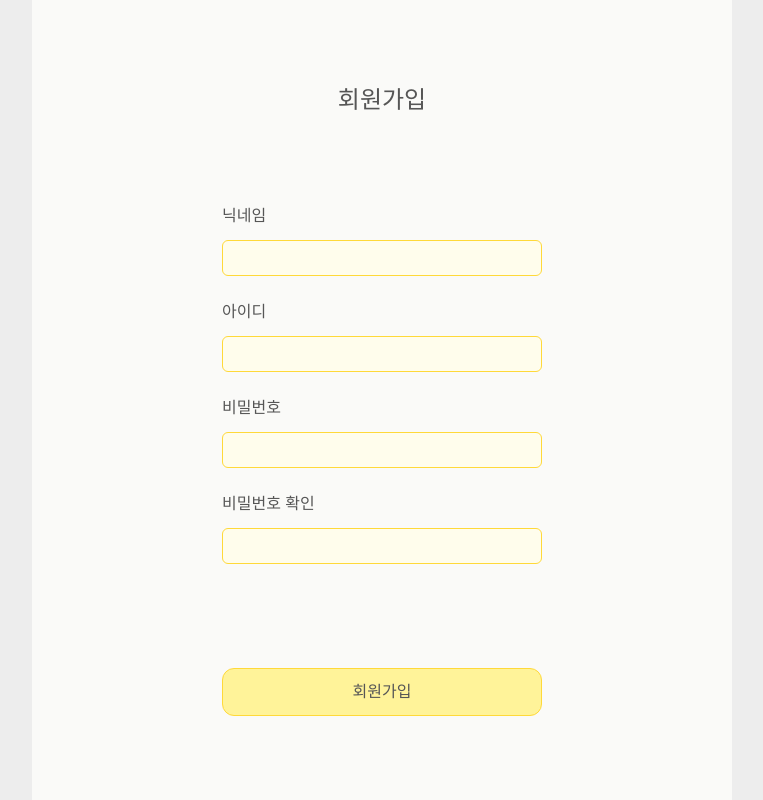
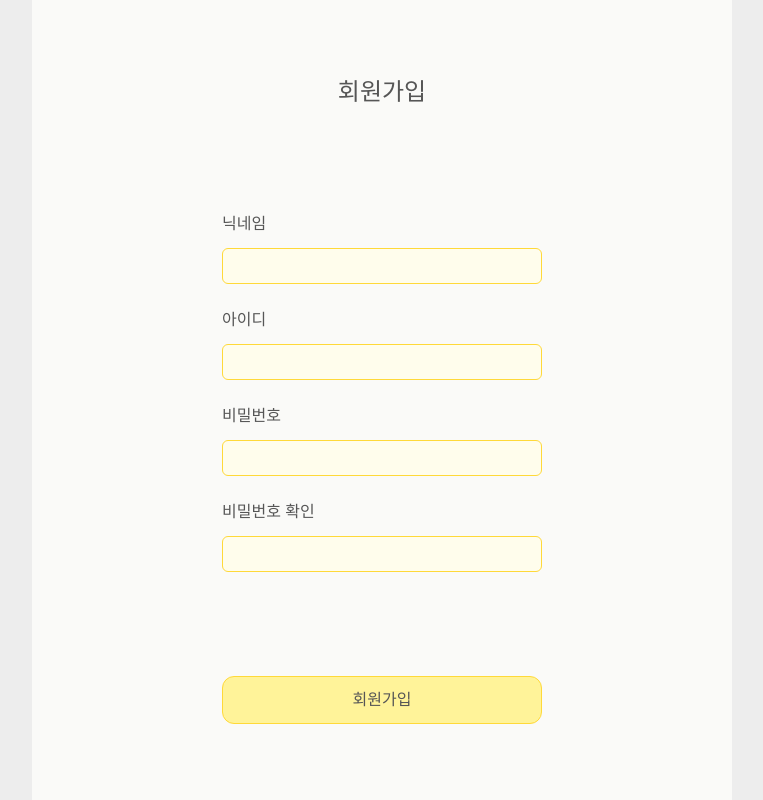
Before and after one commit to xuuwon/maeumgyeol, a Next.js app: page /sign-up in a window 1280 px wide. Shown: the whole page, without its empty margins (258-1021 px from the left). Built offline with nearby package versions, Linux system fonts and the light colour scheme; a web font is replaced by a local one.

Commit message:
style: 회원가입 페이지 태블릿뷰 py 수정

```diff
--- a/src/app/sign-up/page.tsx
+++ b/src/app/sign-up/page.tsx
@@ -56,7 +56,7 @@ const Page = () => {
           }}
         />
       )}
-      <div className="flex flex-col items-center justify-around h-screen px-4 py-16 iphoneSE:py-10 sm:py-10 sm:px-6 md:px-8">
+      <div className="flex flex-col items-center justify-around h-screen px-4 py-16 iphoneSE:py-10 sm:py-6 sm:px-6 md:px-8">
         <p className="text-2xl">회원가입</p>
 
         <form
```
